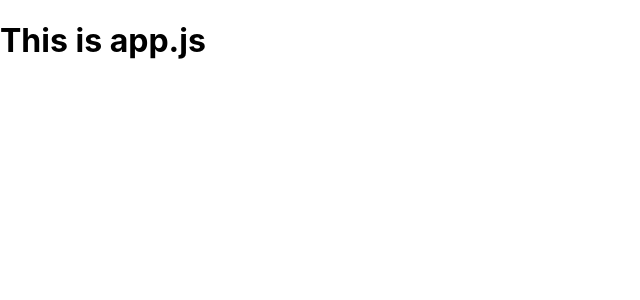
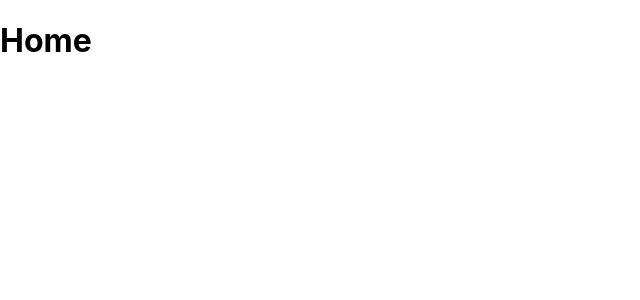
Before and after one commit to maheshrahane2002/pradipak-drilling-website, a React (Create React App) app: page / in a window 1280 px wide. Shown: the top 300 px of the page, without its empty margins (0-640 px from the left). Built offline with nearby package versions, Linux system fonts and the light colour scheme.

Commit message:
Creating routes pages

```diff
--- a/src/App.js
+++ b/src/App.js
@@ -1,10 +1,24 @@
 import React  from "react";
 import "./index.css";
+import Home from "./routes/Home";
+import About from "./routes/About";
+import Products from "./routes/Products";
+import Contact from "./routes/Contact";
+import { Route,Routes } from "react-router-dom";
+
+
 function App() {
   return (
-    <div>
-      <h1>This is app.js</h1>
-    </div>
+    <>
+    <Routes>
+
+      <Route path="/" element={<Home />} />
+      <Route path="/products" element={<Products />} />
+      <Route path="/about" element={<About />} />
+      <Route path="/contact" element={<Contact />} />
+
+    </Routes>
+    </>
   );
 }
 
--- /dev/null
+++ b/src/routes/About.js
@@ -0,0 +1,11 @@
+import React from 'react'
+
+const About = () => {
+  return (
+    <div>
+      <h1>About</h1>
+    </div>
+  )
+}
+
+export default About
--- /dev/null
+++ b/src/routes/Contact.js
@@ -0,0 +1,11 @@
+import React from 'react'
+
+const Contact = () => {
+  return (
+    <div>
+      <h1>Contact</h1>
+    </div>
+  )
+}
+
+export default Contact
--- /dev/null
+++ b/src/routes/Home.js
@@ -0,0 +1,11 @@
+import React from 'react'
+
+const Home = () => {
+  return (
+    <div>
+      <h1>Home</h1>
+    </div>
+  )
+}
+
+export default Home
--- /dev/null
+++ b/src/routes/Products.js
@@ -0,0 +1,11 @@
+import React from 'react'
+
+const Products = () => {
+  return (
+    <div>
+      <h1>Products</h1>
+    </div>
+  )
+}
+
+export default Products
```
